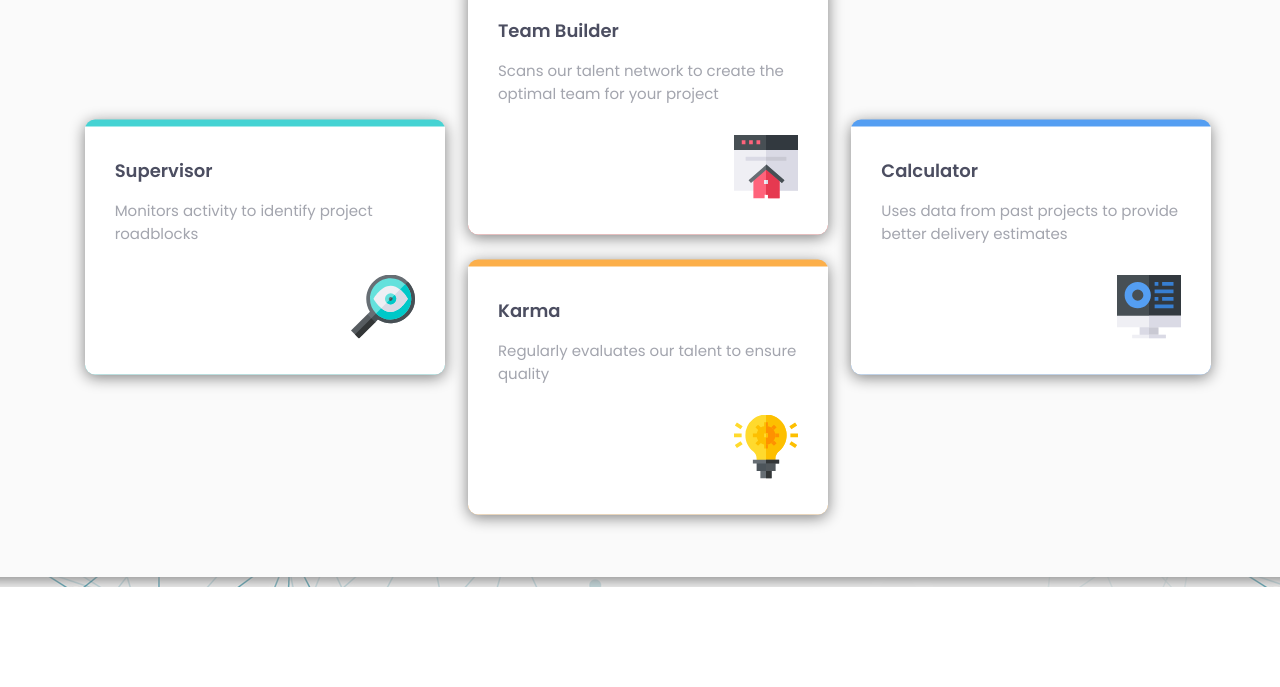
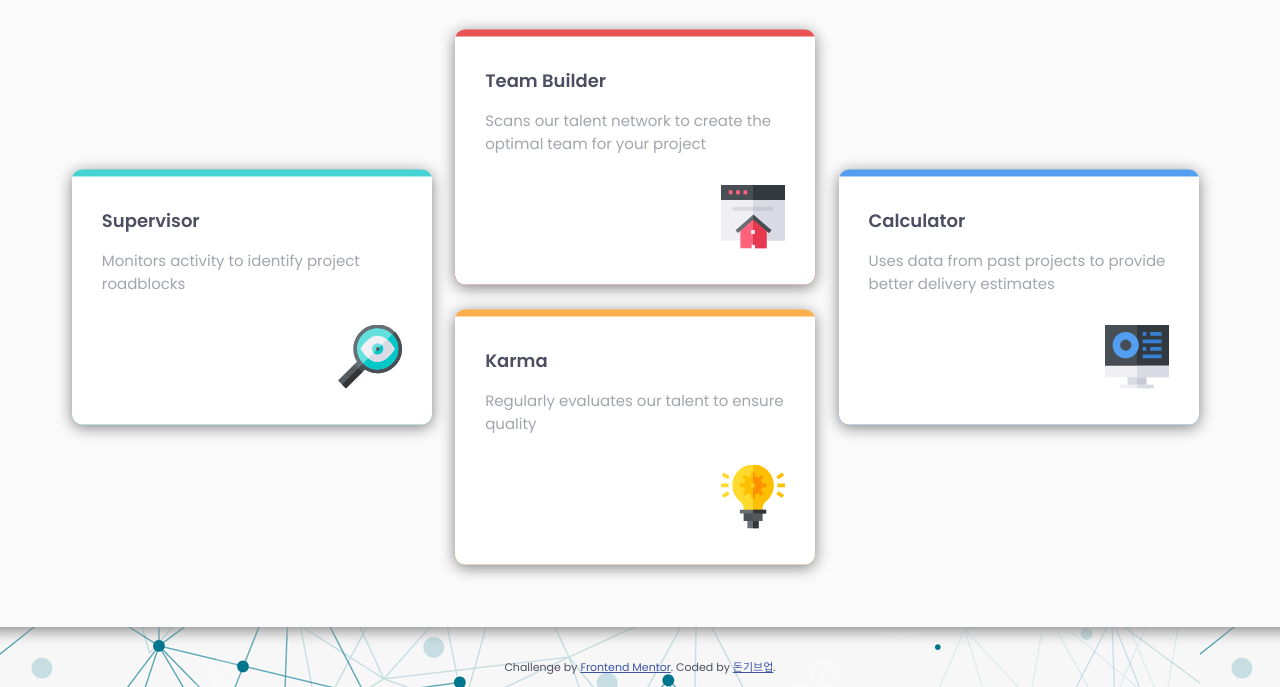
Before and after one commit to jykim29/fbp-2, a plain HTML site: page index.html in a window 1280 px wide. Shown: the part 261-948 px from the top of the page. Before the commit the page ends 848 px from the top, so only its background shows below. Drawn offline with Linux system fonts and the light colour scheme.

Commit message:
Add files via upload

```diff
--- a/css/styles.css
+++ b/css/styles.css
@@ -4,13 +4,13 @@ body {
   color: hsl(234, 12%, 34%);
   background-image: url(../images/bgimage.jpg);
   background-repeat: repeat;
-  overflow: hidden;
+  overflow: auto;
 }
 
 .wrapper {
   position: relative;
-  width: 100vw;
-  height: 100vh;
+  width: 98vw;
+  height: 900px;
 }
 
  /* flexbox layout styles */
```
